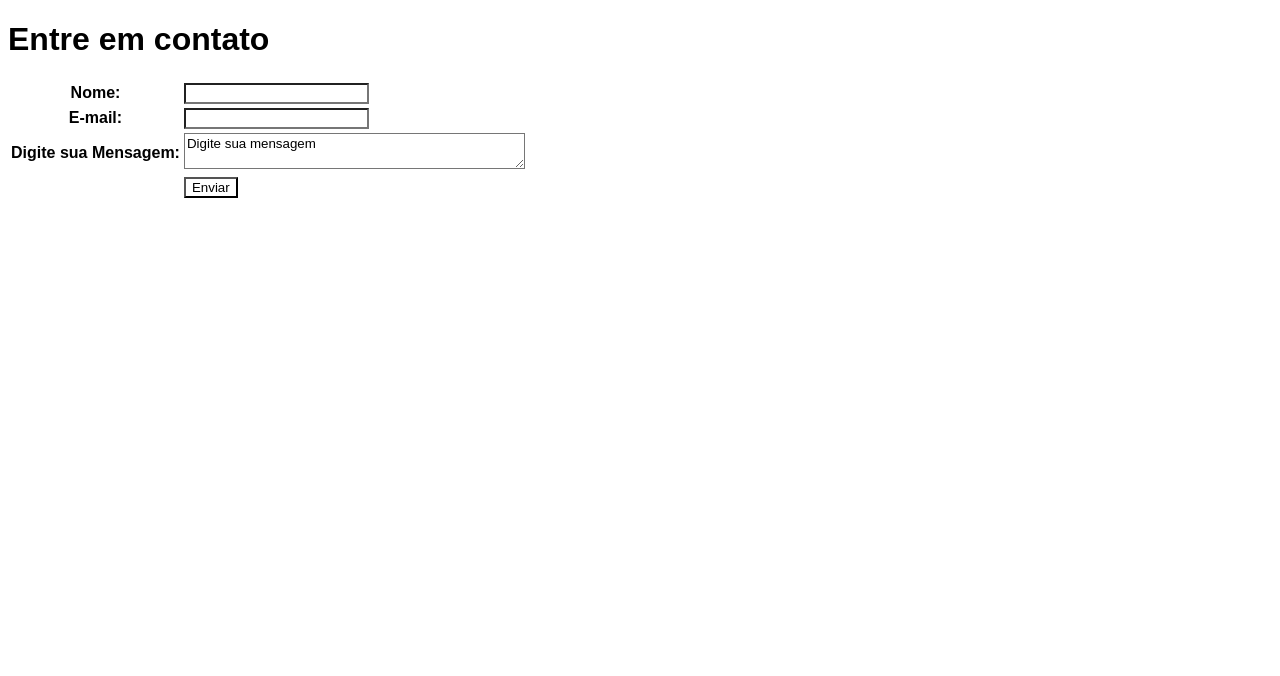
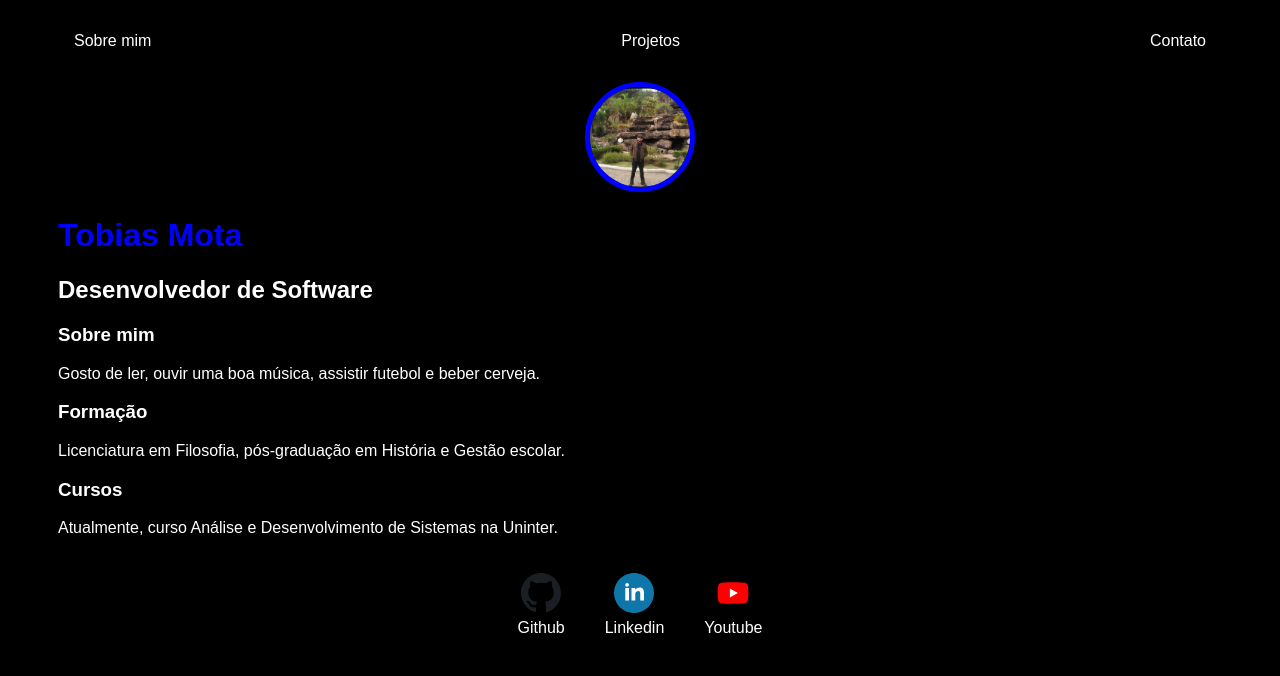
Before and after one commit to tobiasmota/meuprimeirosite, a plain HTML site: page index.html in a window 1280 px wide. Drawn offline with Linux system fonts and the light colour scheme.

Commit message:
Update index.html

```diff
--- a/index.html
+++ b/index.html
@@ -2,43 +2,138 @@
 <html lang="en">
 <head>
     <meta charset="UTF-8">
+    <meta http-equiv="X-UA-Compatible" content="IE=edge">
     <meta name="viewport" content="width=device-width, initial-scale=1.0">
-    <title>Meu contato</title>
-    <style>
-    *{
-        color: black;
-    background-color: white;
+    <title>Tobias Mota</title> <!--Nome que aparece na barra da página-->
+    <style> /*Formatação do site usando CSS */
+        body {
+    color: white;
+    background-color: black;
     font-family: Arial, Helvetica, sans-serif;
-    }
+}
 
+ul {
+    display: flex;
+    justify-content: space-between;
+    list-style-type: none;
+    align-items: center;
+    padding: 16px;
+}
 
+a {
+    color: white;
+    text-decoration: none;
+}
 
+header img {
+    width: 100px;
+    height: 100px;
+    border-radius: 80px;
+    border: 5px solid blue;
+}
+
+.center {
+    text-align: center;
+}
+
+h1 {
+    color: blue;
+
+}
+
+footer img {
+    width: 40px;
+    height: 40px;
+
+}
+
+footer {
+    display: flex;
+    justify-content: center;
+}
+
+footer a {
+    margin: 20px;
+    text-align: center;
+}
+
+footer p {
+    margin-top: 2px;
+}
+
+.container {
+    padding: 0px 50px;
+}nav a:hover {
+    color: blue;
+}
 
     </style>
+
+    <link rel="stylesheet" href="index.css">
 </head>
 <body>
-    <h1>Entre em contato</h1>
-    <form action="" method="">
-        <table>
-            <tr>
-                <th><label for="nome">Nome:</label></th>
-                <td><input type="text" name="nome" id="nome"></td>
-            </tr>
-            <tr>
-                <th><label for="email">E-mail:</label></th>
-                <td><input type="email" name="email" id="email"></td>
-            </tr>
-            <tr>
-                <th><label for="msg">Digite sua Mensagem:</label>
-                </th>
-                <td><textarea name="msg" rows"5" cols="40">Digite sua mensagem</textarea></td>
-            </tr>
-            <tr>
-                <td></td>
-                <td> <button>Enviar</button></td>
-            </tr>
-        </table>
-    </form>
+    <div class="container">
+        <nav>
+            <ul>
+                <li>
+                    <a href="index.html">Sobre mim</a>
+                </li>
+                <li>
+                    <a href="project.html">Projetos</a>
+                </li>
+
+                <li>
+                    <a href="contact.html">Contato</a>
+                </li>
+
+            </ul>
+
+        </nav>
+        <header>
+            <div class="center">
+                <img src="./img/eu.jpg"></img>
+            </div>
+            <h1>Tobias Mota</h1>
+            <h2>Desenvolvedor de Software</h2>
+        </header>
+        <main>
+            <section>
+                <h3>Sobre mim</h3>
+                <p>
+                    Gosto de ler, ouvir uma boa música, assistir futebol e beber cerveja.
+                </p>
+            </section>
+            <section>
+                <h3>Formação</h3>
+                <p>
+                    Licenciatura em Filosofia, pós-graduação em História e Gestão escolar.
+                </p>
+            </section>
+            <section>
+                <h3>Cursos</h3>
+                <p>
+                    Atualmente, curso Análise e Desenvolvimento de Sistemas na Uninter.
+                </p>
+            </section>
+        </main>
+
+        <footer>
+            <a href="https://github.com/tobiasmota" target="blank" rel="noopener noreferrer">
+                <img src="./img/github.svg"></img>
+                <p>Github</p>
+            </a>
+            <a href="https://www.linkedin.com/in/tobias-mota-lopes-3a8158254/" target="blank" rel="noopener noreferrer">
+                <img src="./img/linkedin.svg"></img>
+                <p>Linkedin</p>
+            </a>
+            <a href="https://www.youtube.com/channel/UCORxnW5kVfuF3XU4-CxE8Bw" target="blank" rel="noopener noreferrer">
+                <img src="./img/youtube.svg"></img>
+                <p>Youtube</p>
+            </a>
+        </footer>
+
+    </div>
 
 </body>
+
 </html>
```
